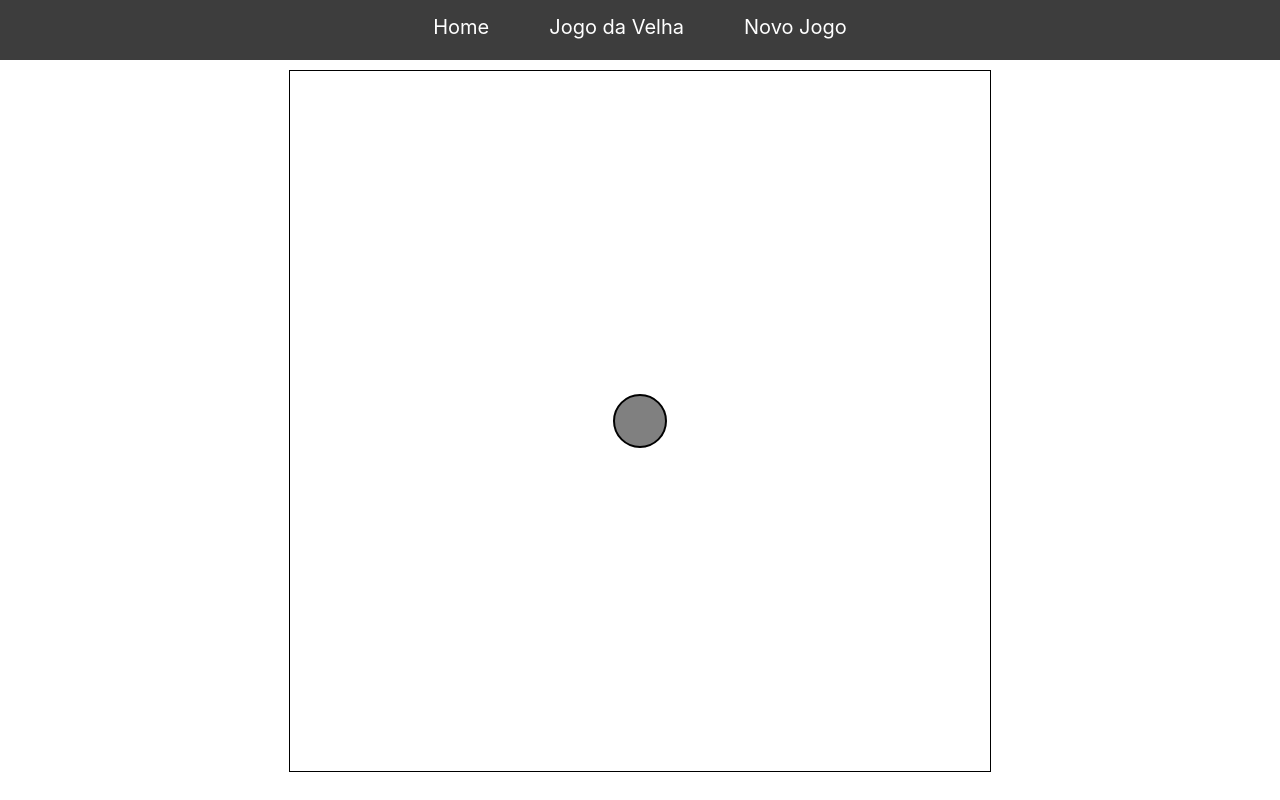
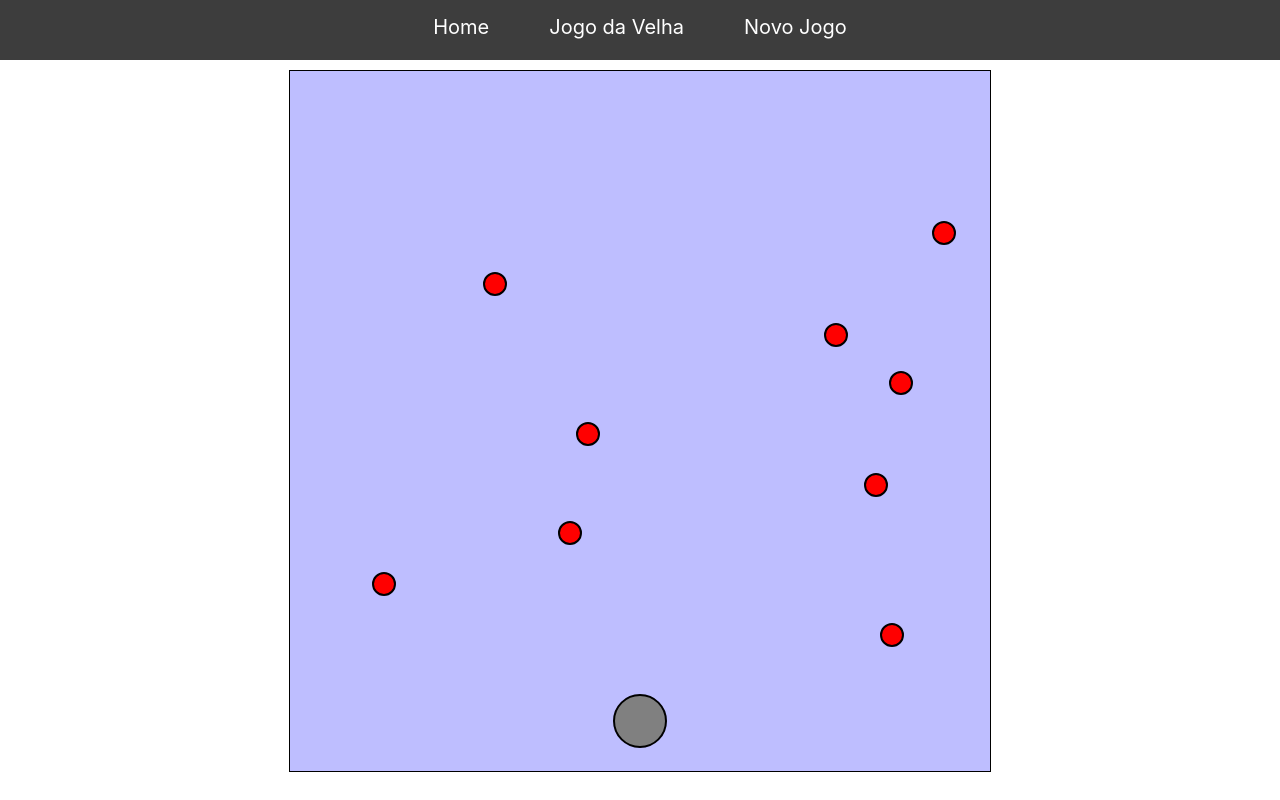
Before and after one commit to akalinoxd/jogo-da-velha, a React (Create React App) app: page /novo-jogo in a window 1280 px wide. Built offline with nearby package versions, Linux system fonts and the light colour scheme.

Commit message:
adding enemies or something like this

```diff
--- /dev/null
+++ b/src/components/BolinhaInimiga.jsx
@@ -0,0 +1,47 @@
+import { useEffect, useState } from 'react';
+
+const BolinhaInimiga = ({ index, startHeight }) => {
+
+    const [posX, setPosX] = useState(Math.random() * (678 - 0) + 0)
+    const [posY, setPosY] = useState(startHeight)
+
+    const step = 3
+
+    const move = () => {
+        setPosY(prevPosY => {
+            if (prevPosY <= 678) {
+                return prevPosY + step
+            } else {
+                setPosX(() => Math.random() * (678 - 0) + 0)
+                return 0
+            }
+        })
+    }
+
+    useEffect(() => {
+        const interval = setInterval(() => {
+            setTimeout(() => {
+                move()
+            }, 1000)
+        }, 50)
+    }, [])
+
+    const ballStyle = {
+        border: '2px solid black',
+        backgroundColor: 'red',
+        width: '20px',
+        height: '20px',
+        borderRadius: '100px',
+        display: 'inline-block',
+        position: 'absolute',
+        left: `${posX}px`,
+        top: `${posY}px`
+    }
+
+    return (
+        <div className='elem' id={`elem${index}`} key={`elem${index}`} style={ballStyle}></div>
+    )
+
+}
+
+export default BolinhaInimiga
--- a/src/pages/NovoJogo.js
+++ b/src/pages/NovoJogo.js
@@ -1,11 +1,13 @@
 import './novojogo.css';
 import { useState, useEffect } from 'react';
+import BolinhaInimiga from '../components/BolinhaInimiga.jsx';
 
 const NovoJogo = () => {
 
     const [posX, setPosX] = useState(0)
-    const [posY, setPosY] = useState(0)
-    const step = 15
+    const [posY, setPosY] = useState(300)
+
+    const step = 10
     const limit = 320
     const pressedKeys = {}
 
@@ -49,7 +51,7 @@ const NovoJogo = () => {
         }
     }, [])
 
-    const bolinhaStyle = {
+    const bolinhaPrincipalStyle = {
         position: 'relative',
         top: `${posY}px`,
         left: `${posX}px`,
@@ -65,7 +67,18 @@ const NovoJogo = () => {
         <>
             <div className="containerNovoJogo">
                 <div className='contentNovoJogo'>
-                    <div style={bolinhaStyle}></div>
+                    <div className='elems'>
+                        <BolinhaInimiga index={1} startHeight={0} />
+                        <BolinhaInimiga index={2} startHeight={50} />
+                        <BolinhaInimiga index={3} startHeight={100} />
+                        <BolinhaInimiga index={4} startHeight={150} />
+                        <BolinhaInimiga index={5} startHeight={200} />
+                        <BolinhaInimiga index={6} startHeight={250} />
+                        <BolinhaInimiga index={7} startHeight={300} />
+                        <BolinhaInimiga index={8} startHeight={350} />
+                        <BolinhaInimiga index={9} startHeight={400} />
+                    </div>
+                    <div style={bolinhaPrincipalStyle}></div>
                 </div>
             </div>
         </>
--- a/src/pages/novojogo.css
+++ b/src/pages/novojogo.css
@@ -13,3 +13,11 @@
     margin: 10px 0 10px 0;
     display: flex;
 }
+
+.elems{
+    background-color: rgba(0, 0, 255, 0.253);
+    width: 700px;
+    height: 700px;
+    position: absolute;
+    display: flex;
+}
```
Also changed, not shown: src/App.css (line endings or trailing spaces).
